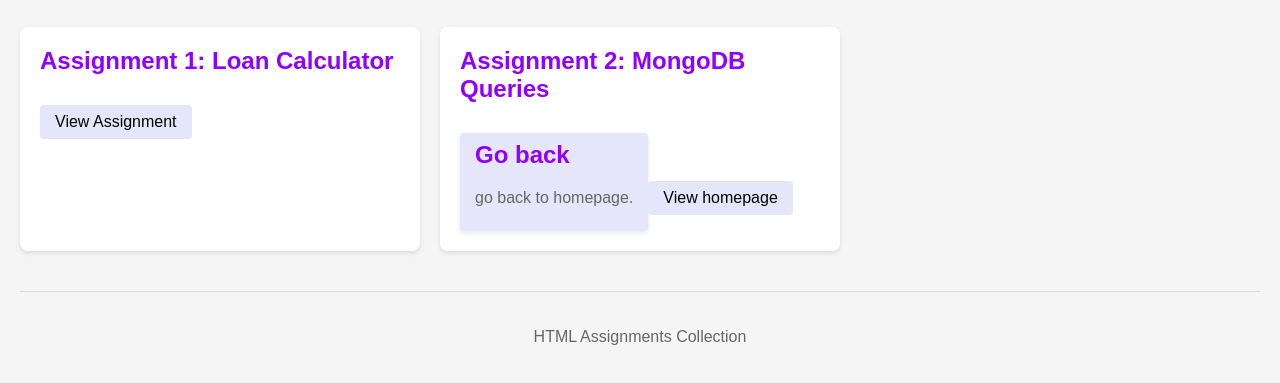
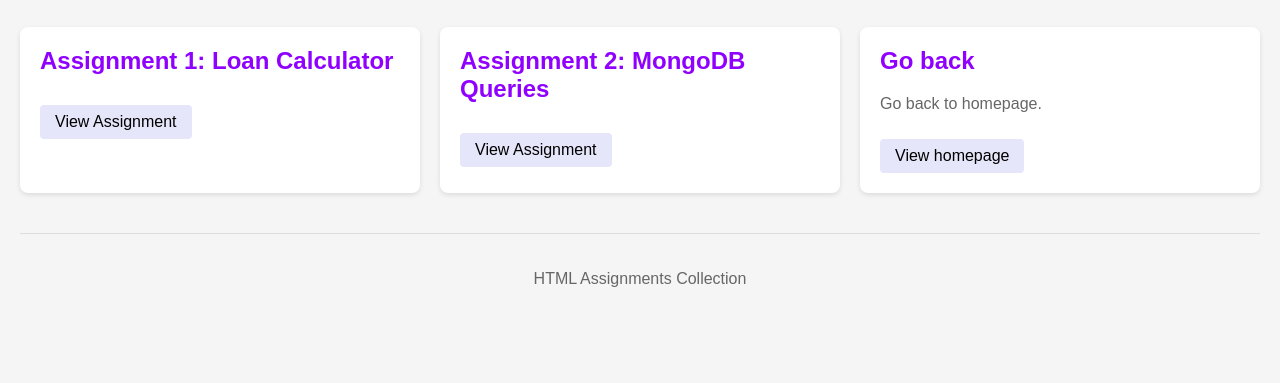
Before and after one commit to aa31harsh/Day-18, a plain HTML site: page index.html in a window 1280 px wide. Shown: the part 93-476 px from the top of the page. Drawn offline with Linux system fonts and the light colour scheme.

Commit message:
Update index.html

```diff
--- a/index.html
+++ b/index.html
@@ -50,6 +50,7 @@
         }
         .assignment-card a:hover {
             background-color: purple;
+            color: white;
         }
         footer {
             margin-top: 40px;
@@ -73,21 +74,19 @@
 
         <div class="assignment-card">
             <h2>Assignment 2: MongoDB Queries</h2>
-            <a href="html_18.docx>View Assignment</a>
+            <a href="html_18.docx">View Assignment</a>
         </div>
 
-         <div class="assignment-card">
+        <div class="assignment-card">
             <h2>Go back</h2>
-            <p>go back to homepage.</p>
+            <p>Go back to homepage.</p>
             <a href="index.html">View homepage</a>
         </div>
-
-
 
     </div>
 
     <footer>
-        <p>HTML Assignments Collection </p>
+        <p>HTML Assignments Collection</p>
     </footer>
 </body>
 </html>
```
